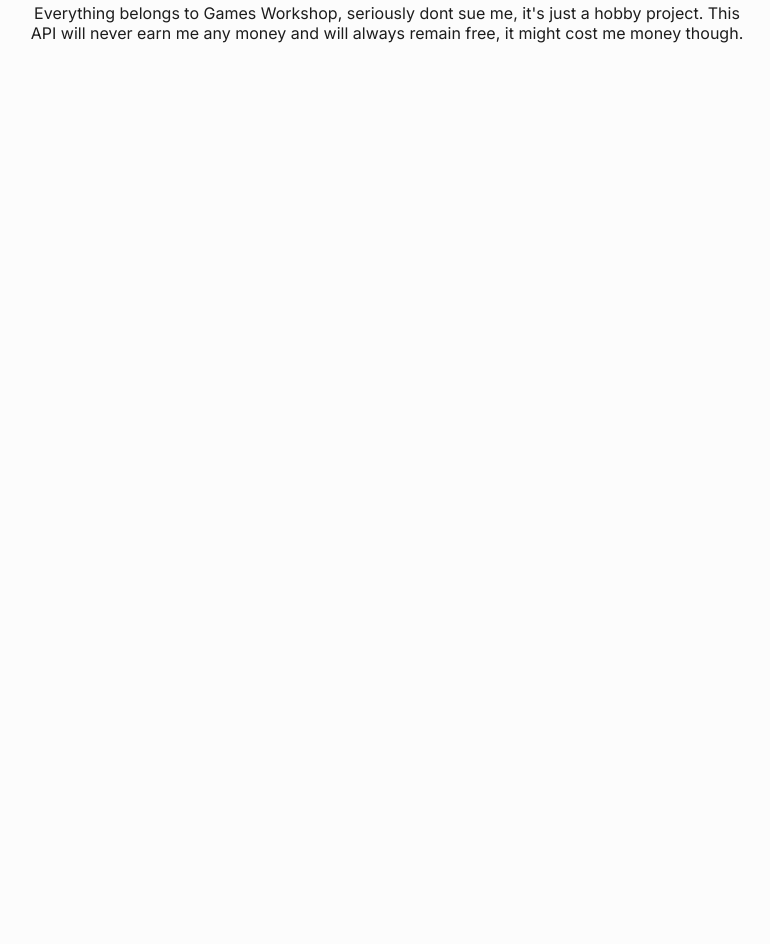
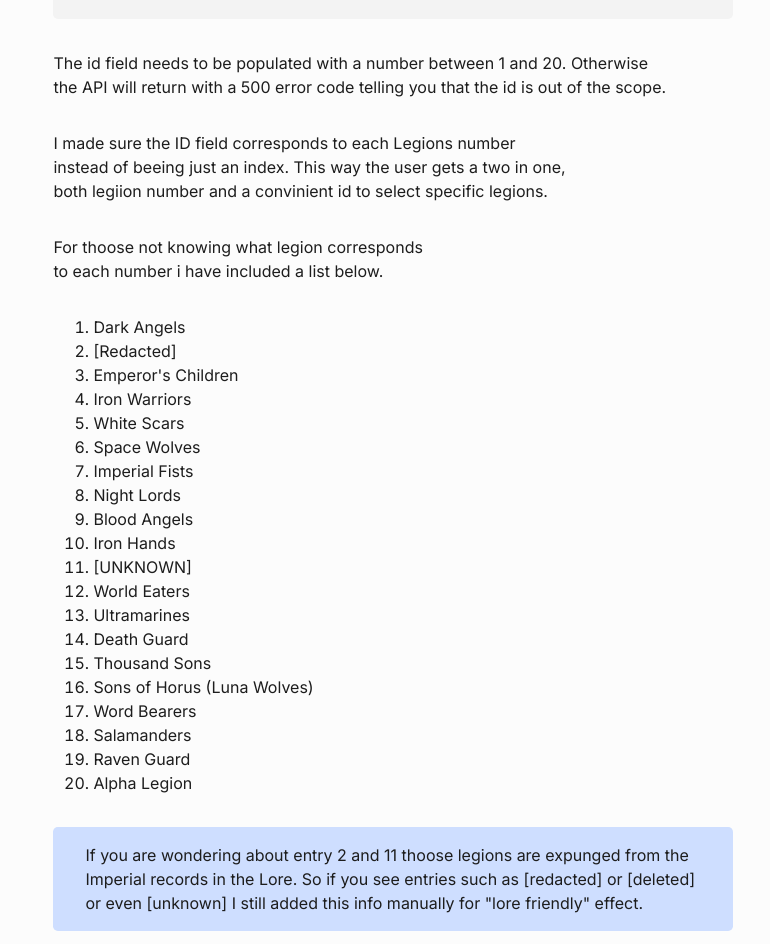
Before and after one commit to visceral89/horusheresy-front, a Next.js app: page /api-docs in a window 1280 px wide. Shown: the part 848-1792 px from the top of the page, without its empty margins (253-1023 px from the left). Before the commit the page ends 923 px from the top, so only its background shows below. Built offline with nearby package versions, Linux system fonts and the light colour scheme.

Commit message:
Get legion by ID

```diff
--- a/app/api-docs/api-docs.module.scss
+++ b/app/api-docs/api-docs.module.scss
@@ -1,3 +1,4 @@
+@import "../styles/variables";
 .main {
 	display: flex;
 	flex-direction: row;
@@ -5,6 +6,7 @@
 	margin-top: 1rem;
 	padding: 4rem;
 	gap: 1rem;
+	line-height: 1.5rem;
 }
 .tocNav {
 	display: flex;
@@ -24,3 +26,13 @@
 	text-align: left;
 	padding-right: 20%;
 }
+
+.funfact {
+	display: flex;
+	justify-content: center;
+	align-items: center;
+	background-color: rgba($color: #cedeff2a, $alpha: 1);
+	padding: 1rem 2rem;
+	text-wrap: stable;
+	color: $color-primary;
+}
--- a/app/api-docs/page.jsx
+++ b/app/api-docs/page.jsx
@@ -30,6 +30,53 @@ export default function Apidocs() {
 					with that legion. Data like Primarchs name, homeworld, size of army
 					and what allegence they had during the end of the Horus Heresy.
 				</p>
+				<h2>Get Legion by ID</h2>
+				<p>
+					To get info on a specific legion you can use the following endpoint.
+				</p>
+				<Code text={`https://horus-heresy-next.vercel.app/api/legion/[id]`} />
+				<p>
+					The id field needs to be populated with a number between 1 and 20.
+					Otherwise the API will return with a 500 error code telling you that
+					the id is out of the scope.
+				</p>
+				<p>
+					I made sure the ID field corresponds to each Legions number instead of
+					beeing just an index. This way the user gets a two in one, both
+					legiion number and a convinient id to select specific legions.
+				</p>
+				<p>
+					For thoose not knowing what legion corresponds to each number i have
+					included a list below.
+				</p>
+				<ol>
+					<li>Dark Angels</li>
+					<li>[Redacted]</li>
+					<li>Emperor's Children</li>
+					<li>Iron Warriors</li>
+					<li>White Scars</li>
+					<li>Space Wolves</li>
+					<li>Imperial Fists</li>
+					<li>Night Lords</li>
+					<li>Blood Angels</li>
+					<li>Iron Hands</li>
+					<li>[UNKNOWN]</li>
+					<li>World Eaters</li>
+					<li>Ultramarines</li>
+					<li>Death Guard</li>
+					<li>Thousand Sons</li>
+					<li>Sons of Horus (Luna Wolves)</li>
+					<li>Word Bearers</li>
+					<li>Salamanders</li>
+					<li>Raven Guard</li>
+					<li>Alpha Legion</li>
+				</ol>
+				<p className={styles.funfact}>
+					If you are wondering about entry 2 and 11 thoose legions are expunged
+					from the Imperial records in the Lore. So if you see entries such as
+					[redacted] or [deleted] or even [unknown] I still added this info
+					manually for "lore friendly" effect.
+				</p>
 			</div>
 		</main>
 	);
```
